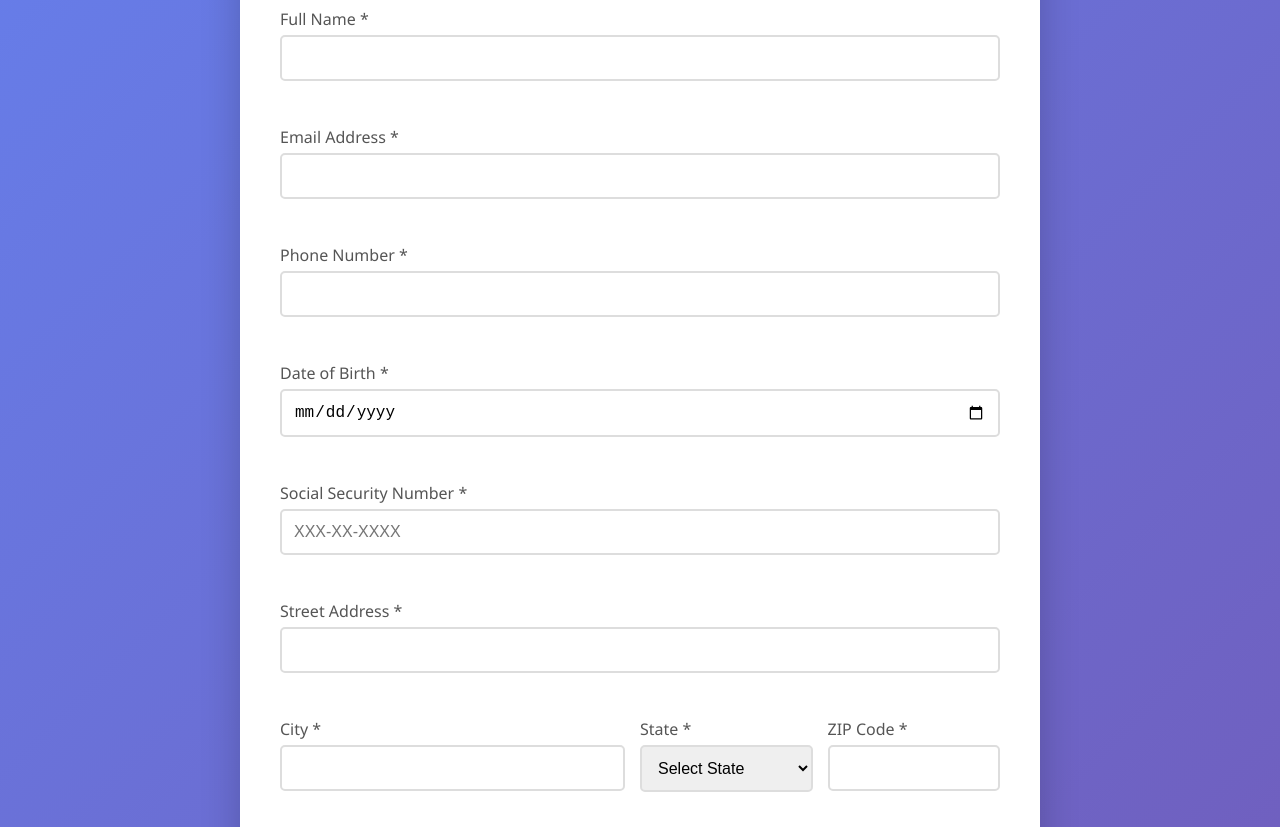
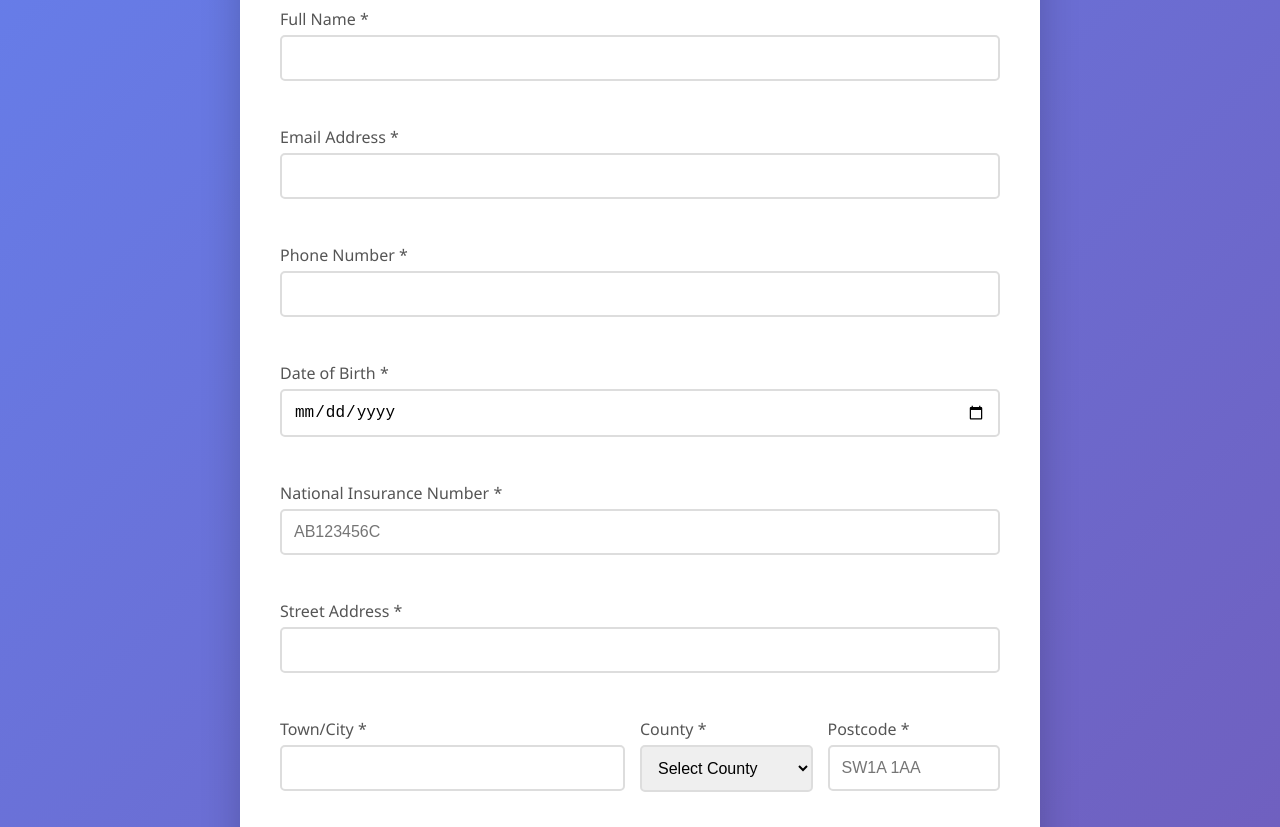
Before and after one commit to Dillan-Hankinson/zurich, a plain HTML site: page index.html in a window 1280 px wide. Shown: the part 125-952 px from the top of the page. Drawn offline with Linux system fonts and the light colour scheme.

Commit message:
feat: update form to support UK residents with NINO and metric units
Co-authored-by: aider (claude-sonnet-4-5) <aider@aider.chat>

```diff
--- a/index.html
+++ b/index.html
@@ -35,8 +35,8 @@
             </div>
 
             <div class="form-group">
-                <label for="ssn">Social Security Number *</label>
-                <input type="text" id="ssn" name="ssn" placeholder="XXX-XX-XXXX" required>
+                <label for="nino">National Insurance Number *</label>
+                <input type="text" id="nino" name="nino" placeholder="AB123456C" required>
                 <span class="error-message"></span>
             </div>
 
@@ -48,72 +48,66 @@
 
             <div class="form-row">
                 <div class="form-group">
-                    <label for="city">City *</label>
+                    <label for="city">Town/City *</label>
                     <input type="text" id="city" name="city" required>
                     <span class="error-message"></span>
                 </div>
 
                 <div class="form-group">
-                    <label for="state">State *</label>
-                    <select id="state" name="state" required>
-                        <option value="">Select State</option>
-                        <option value="AL">Alabama</option>
-                        <option value="AK">Alaska</option>
-                        <option value="AZ">Arizona</option>
-                        <option value="AR">Arkansas</option>
-                        <option value="CA">California</option>
-                        <option value="CO">Colorado</option>
-                        <option value="CT">Connecticut</option>
-                        <option value="DE">Delaware</option>
-                        <option value="FL">Florida</option>
-                        <option value="GA">Georgia</option>
-                        <option value="HI">Hawaii</option>
-                        <option value="ID">Idaho</option>
-                        <option value="IL">Illinois</option>
-                        <option value="IN">Indiana</option>
-                        <option value="IA">Iowa</option>
-                        <option value="KS">Kansas</option>
-                        <option value="KY">Kentucky</option>
-                        <option value="LA">Louisiana</option>
-                        <option value="ME">Maine</option>
-                        <option value="MD">Maryland</option>
-                        <option value="MA">Massachusetts</option>
-                        <option value="MI">Michigan</option>
-                        <option value="MN">Minnesota</option>
-                        <option value="MS">Mississippi</option>
-                        <option value="MO">Missouri</option>
-                        <option value="MT">Montana</option>
-                        <option value="NE">Nebraska</option>
-                        <option value="NV">Nevada</option>
-                        <option value="NH">New Hampshire</option>
-                        <option value="NJ">New Jersey</option>
-                        <option value="NM">New Mexico</option>
-                        <option value="NY">New York</option>
-                        <option value="NC">North Carolina</option>
-                        <option value="ND">North Dakota</option>
-                        <option value="OH">Ohio</option>
-                        <option value="OK">Oklahoma</option>
-                        <option value="OR">Oregon</option>
-                        <option value="PA">Pennsylvania</option>
-                        <option value="RI">Rhode Island</option>
-                        <option value="SC">South Carolina</option>
-                        <option value="SD">South Dakota</option>
-                        <option value="TN">Tennessee</option>
-                        <option value="TX">Texas</option>
-                        <option value="UT">Utah</option>
-                        <option value="VT">Vermont</option>
-                        <option value="VA">Virginia</option>
-                        <option value="WA">Washington</option>
-                        <option value="WV">West Virginia</option>
-                        <option value="WI">Wisconsin</option>
-                        <option value="WY">Wyoming</option>
+                    <label for="county">County *</label>
+                    <select id="county" name="county" required>
+                        <option value="">Select County</option>
+                        <option value="Bedfordshire">Bedfordshire</option>
+                        <option value="Berkshire">Berkshire</option>
+                        <option value="Bristol">Bristol</option>
+                        <option value="Buckinghamshire">Buckinghamshire</option>
+                        <option value="Cambridgeshire">Cambridgeshire</option>
+                        <option value="Cheshire">Cheshire</option>
+                        <option value="Cornwall">Cornwall</option>
+                        <option value="Cumbria">Cumbria</option>
+                        <option value="Derbyshire">Derbyshire</option>
+                        <option value="Devon">Devon</option>
+                        <option value="Dorset">Dorset</option>
+                        <option value="Durham">Durham</option>
+                        <option value="East Sussex">East Sussex</option>
+                        <option value="Essex">Essex</option>
+                        <option value="Gloucestershire">Gloucestershire</option>
+                        <option value="Greater London">Greater London</option>
+                        <option value="Greater Manchester">Greater Manchester</option>
+                        <option value="Hampshire">Hampshire</option>
+                        <option value="Herefordshire">Herefordshire</option>
+                        <option value="Hertfordshire">Hertfordshire</option>
+                        <option value="Kent">Kent</option>
+                        <option value="Lancashire">Lancashire</option>
+                        <option value="Leicestershire">Leicestershire</option>
+                        <option value="Lincolnshire">Lincolnshire</option>
+                        <option value="Merseyside">Merseyside</option>
+                        <option value="Norfolk">Norfolk</option>
+                        <option value="North Yorkshire">North Yorkshire</option>
+                        <option value="Northamptonshire">Northamptonshire</option>
+                        <option value="Northumberland">Northumberland</option>
+                        <option value="Nottinghamshire">Nottinghamshire</option>
+                        <option value="Oxfordshire">Oxfordshire</option>
+                        <option value="Shropshire">Shropshire</option>
+                        <option value="Somerset">Somerset</option>
+                        <option value="South Yorkshire">South Yorkshire</option>
+                        <option value="Staffordshire">Staffordshire</option>
+                        <option value="Suffolk">Suffolk</option>
+                        <option value="Surrey">Surrey</option>
+                        <option value="Tyne and Wear">Tyne and Wear</option>
+                        <option value="Warwickshire">Warwickshire</option>
+                        <option value="West Midlands">West Midlands</option>
+                        <option value="West Sussex">West Sussex</option>
+                        <option value="West Yorkshire">West Yorkshire</option>
+                        <option value="Wiltshire">Wiltshire</option>
+                        <option value="Worcestershire">Worcestershire</option>
                     </select>
                     <span class="error-message"></span>
                 </div>
 
                 <div class="form-group">
-                    <label for="zip">ZIP Code *</label>
-                    <input type="text" id="zip" name="zip" required>
+                    <label for="postcode">Postcode *</label>
+                    <input type="text" id="postcode" name="postcode" placeholder="SW1A 1AA" required>
                     <span class="error-message"></span>
                 </div>
             </div>
@@ -151,14 +145,14 @@
 
                 <div class="form-row">
                     <div class="form-group">
-                        <label for="height">Height (inches) *</label>
-                        <input type="number" id="height" name="height" min="36" max="96" required>
+                        <label for="height">Height (cm) *</label>
+                        <input type="number" id="height" name="height" min="90" max="250" required>
                         <span class="error-message"></span>
                     </div>
 
                     <div class="form-group">
-                        <label for="weight">Weight (lbs) *</label>
-                        <input type="number" id="weight" name="weight" min="50" max="500" required>
+                        <label for="weight">Weight (kg) *</label>
+                        <input type="number" id="weight" name="weight" min="20" max="250" required>
                         <span class="error-message"></span>
                     </div>
 
--- a/validation.js
+++ b/validation.js
@@ -23,7 +23,7 @@ document.addEventListener('DOMContentLoaded', function() {
             const phoneRegex = /^[\d\s\-\(\)]+$/;
             if (!phoneRegex.test(value)) return 'Please enter a valid phone number';
             const digits = value.replace(/\D/g, '');
-            if (digits.length < 10) return 'Phone number must be at least 10 digits';
+            if (digits.length < 10 || digits.length > 11) return 'Phone number must be 10-11 digits';
             return '';
         },
 
@@ -37,10 +37,10 @@ document.addEventListener('DOMContentLoaded', function() {
             return '';
         },
 
-        ssn: (value) => {
-            if (!value.trim()) return 'Social Security Number is required';
-            const ssnRegex = /^\d{3}-?\d{2}-?\d{4}$/;
-            if (!ssnRegex.test(value)) return 'SSN must be in format XXX-XX-XXXX';
+        nino: (value) => {
+            if (!value.trim()) return 'National Insurance Number is required';
+            const ninoRegex = /^[A-Z]{2}\d{6}[A-D]$/i;
+            if (!ninoRegex.test(value.replace(/\s/g, ''))) return 'NI Number must be in format AB123456C';
             return '';
         },
 
@@ -56,14 +56,15 @@ document.addEventListener('DOMContentLoaded', function() {
             return '';
         },
 
-        state: (value) => {
-            if (!value) return 'Please select a state';
+        county: (value) => {
+            if (!value) return 'Please select a county';
             return '';
         },
 
-        zip: (value) => {
-            if (!value.trim()) return 'ZIP code is required';
-            if (!/^\d{5}(-\d{4})?$/.test(value)) return 'ZIP code must be 5 digits (or 5+4 format)';
+        postcode: (value) => {
+            if (!value.trim()) return 'Postcode is required';
+            const postcodeRegex = /^[A-Z]{1,2}\d{1,2}[A-Z]?\s?\d[A-Z]{2}$/i;
+            if (!postcodeRegex.test(value)) return 'Please enter a valid UK postcode';
             return '';
         },
 
@@ -85,14 +86,14 @@ document.addEventListener('DOMContentLoaded', function() {
         height: (value) => {
             if (!value) return 'Height is required';
             const height = parseInt(value);
-            if (height < 36 || height > 96) return 'Please enter a valid height (36-96 inches)';
+            if (height < 90 || height > 250) return 'Please enter a valid height (90-250 cm)';
             return '';
         },
 
         weight: (value) => {
             if (!value) return 'Weight is required';
             const weight = parseInt(value);
-            if (weight < 50 || weight > 500) return 'Please enter a valid weight (50-500 lbs)';
+            if (weight < 20 || weight > 250) return 'Please enter a valid weight (20-250 kg)';
             return '';
         },
 
@@ -209,10 +210,11 @@ document.addEventListener('DOMContentLoaded', function() {
             const selectedConditions = Array.from(document.querySelectorAll('input[name="conditions"]:checked'))
                 .map(cb => cb.value);
 
-            // Calculate BMI
-            const height = parseInt(document.getElementById('height').value);
+            // Calculate BMI (metric formula: kg / (m^2))
+            const heightCm = parseInt(document.getElementById('height').value);
             const weight = parseInt(document.getElementById('weight').value);
-            const bmi = ((weight / (height * height)) * 703).toFixed(1);
+            const heightM = heightCm / 100;
+            const bmi = (weight / (heightM * heightM)).toFixed(1);
 
             // Hide form and show success message
             form.style.display = 'none';
```
